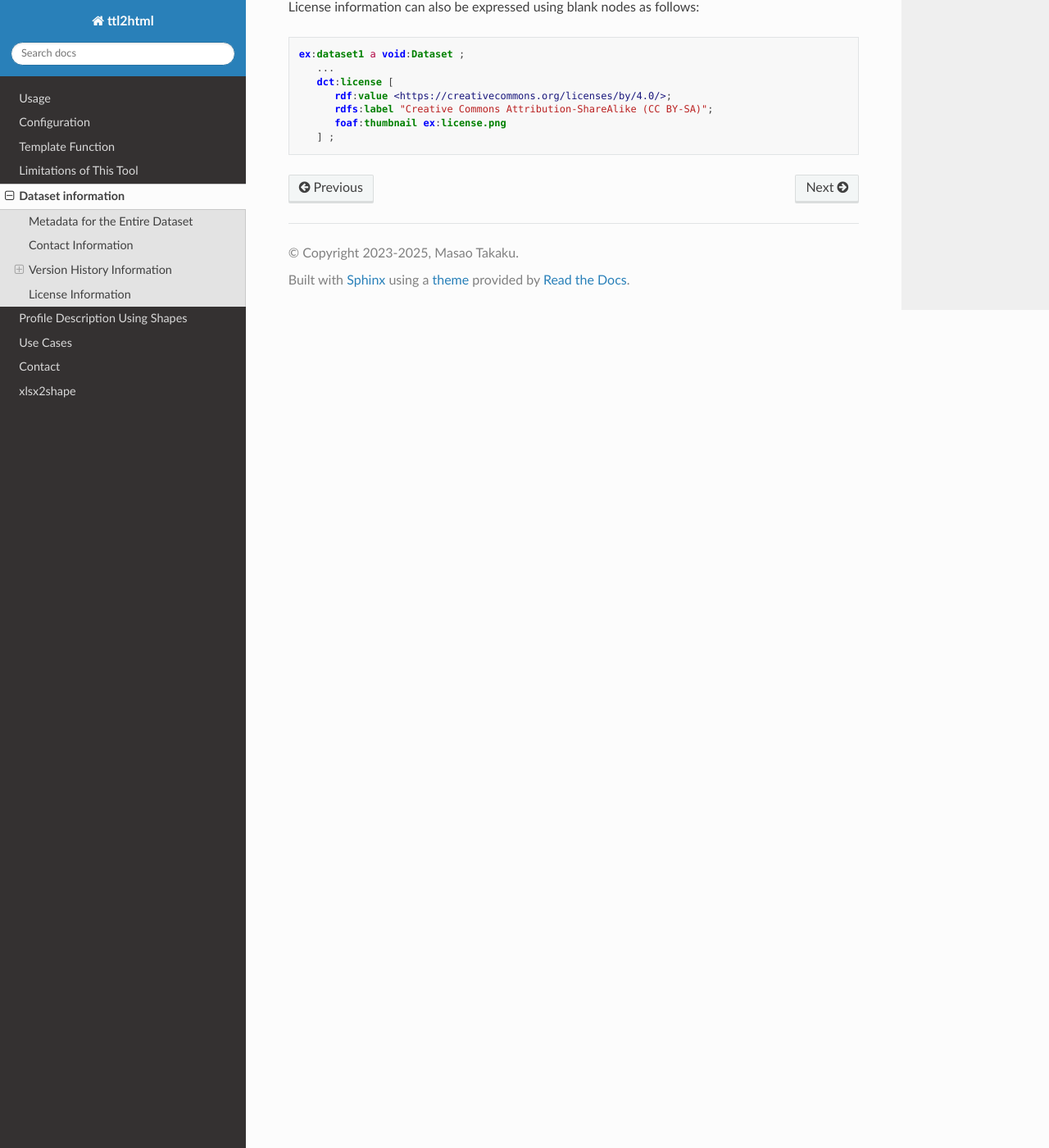
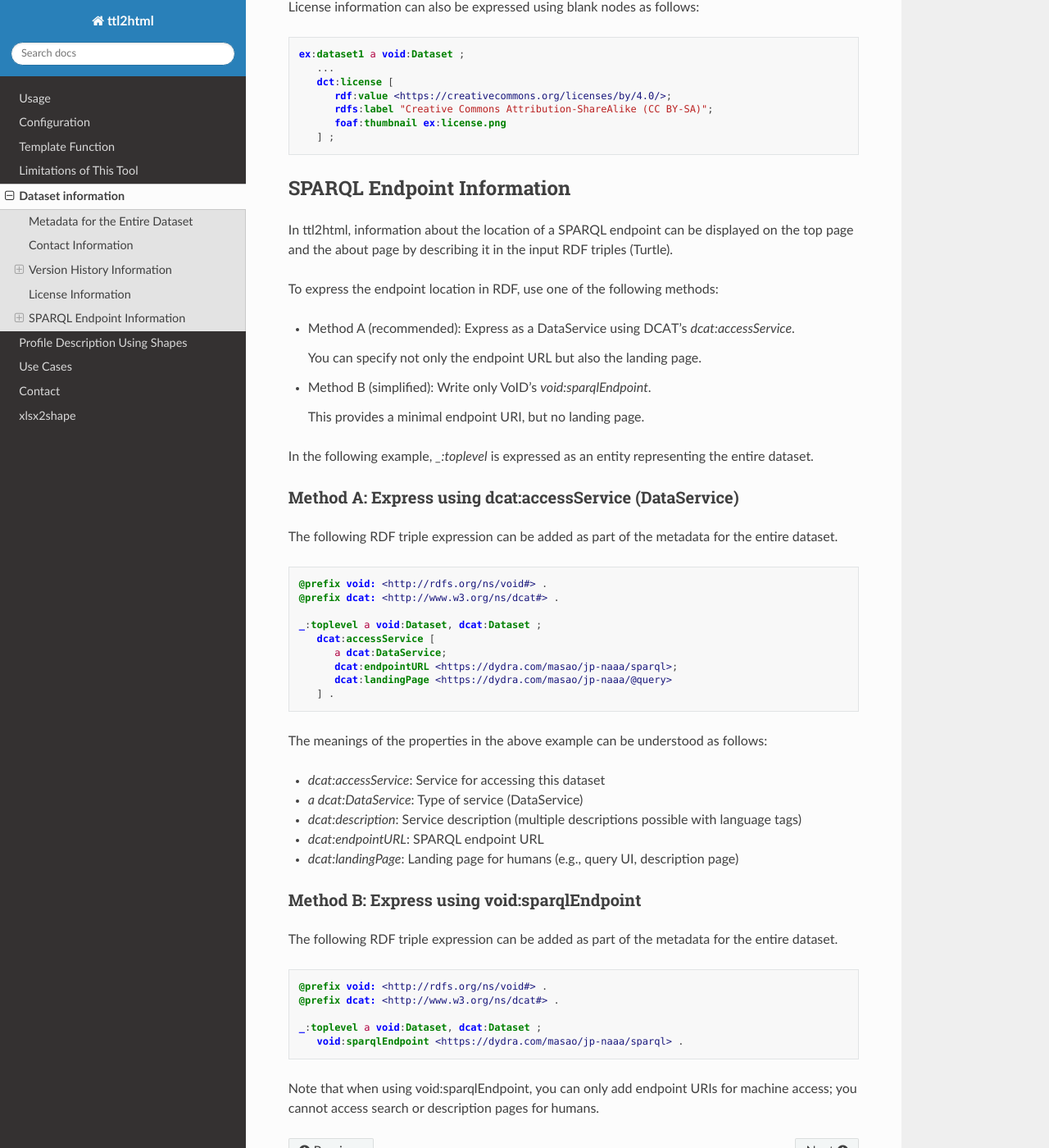
Before and after one commit to masao/ttl2html-doc, a Sphinx documentation site: the page built from docs/dataset.rst, in a window 1280 px wide and 1400 px high, scrolled down 5215 px. Shown: the whole window at 82% size. Built offline with Sphinx 7.4.7 and the Read the Docs theme 3.1.0, drawn with Linux system fonts in a browser that asks for light colours.

Commit message:
add sparql info. #203

```diff
--- a/docs/dataset.rst
+++ b/docs/dataset.rst
@@ -217,3 +217,60 @@ License information can also be expressed using blank nodes as follows:
          rdfs:label "Creative Commons Attribution-ShareAlike (CC BY-SA)";
          foaf:thumbnail ex:license.png
       ] ;
+
+SPARQL Endpoint Information
+---------------------------
+
+In ttl2html, information about the location of a SPARQL endpoint can be displayed on the top page and the about page by describing it in the input RDF triples (Turtle).
+
+To express the endpoint location in RDF, use one of the following methods:
+
+- Method A (recommended): Express as a DataService using DCAT's `dcat:accessService`.
+
+  You can specify not only the endpoint URL but also the landing page.
+
+- Method B (simplified): Write only VoID's `void:sparqlEndpoint`.
+
+  This provides a minimal endpoint URI, but no landing page.
+
+In the following example, `_:toplevel` is expressed as an entity representing the entire dataset.
+
+Method A: Express using dcat:accessService (DataService)
+^^^^^^^^^^^^^^^^^^^^^^^^^^^^^^^^^^^^^^^^^^^^^^^^^^^^^^^^
+
+The following RDF triple expression can be added as part of the metadata for the entire dataset.
+
+.. code-block:: turtle
+
+   @prefix void: <http://rdfs.org/ns/void#> .
+   @prefix dcat: <http://www.w3.org/ns/dcat#> .
+
+   _:toplevel a void:Dataset, dcat:Dataset ;
+      dcat:accessService [
+         a dcat:DataService;
+         dcat:endpointURL <https://dydra.com/masao/jp-naaa/sparql>;
+         dcat:landingPage <https://dydra.com/masao/jp-naaa/@query>
+      ] .
+
+The meanings of the properties in the above example can be understood as follows:
+
+- `dcat:accessService`: Service for accessing this dataset
+- `a dcat:DataService`: Type of service (DataService)
+- `dcat:description`: Service description (multiple descriptions possible with language tags)
+- `dcat:endpointURL`: SPARQL endpoint URL
+- `dcat:landingPage`: Landing page for humans (e.g., query UI, description page)
+
+Method B: Express using void:sparqlEndpoint
+^^^^^^^^^^^^^^^^^^^^^^^^^^^^^^^^^^^^^^^^^^^
+
+The following RDF triple expression can be added as part of the metadata for the entire dataset.
+
+.. code-block:: turtle
+
+   @prefix void: <http://rdfs.org/ns/void#> .
+   @prefix dcat: <http://www.w3.org/ns/dcat#> .
+
+   _:toplevel a void:Dataset, dcat:Dataset ;
+      void:sparqlEndpoint <https://dydra.com/masao/jp-naaa/sparql> .
+
+Note that when using void:sparqlEndpoint, you can only add endpoint URIs for machine access; you cannot access search or description pages for humans.
```
